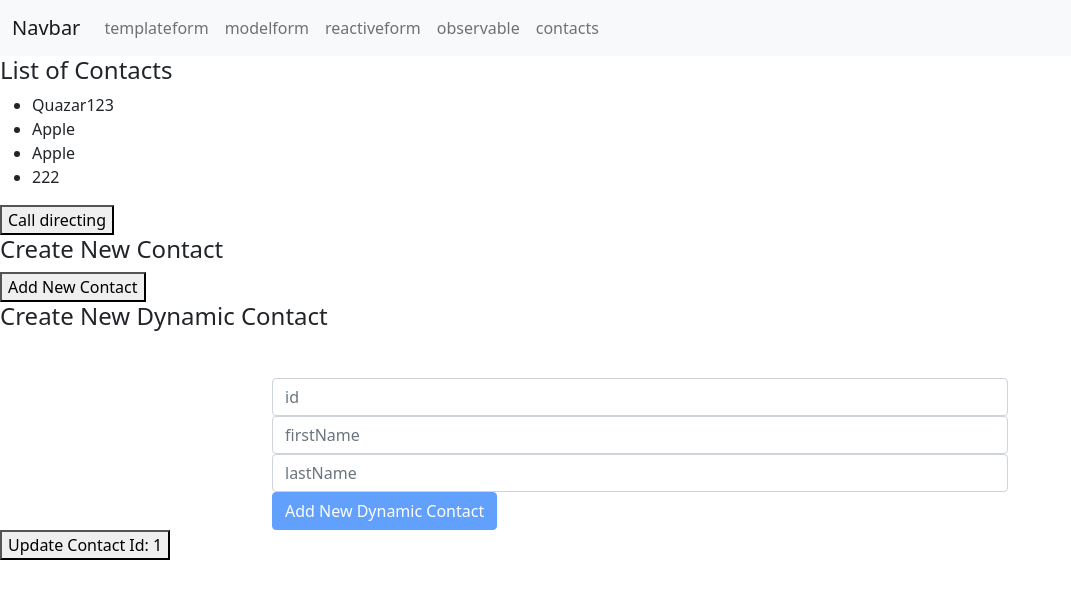
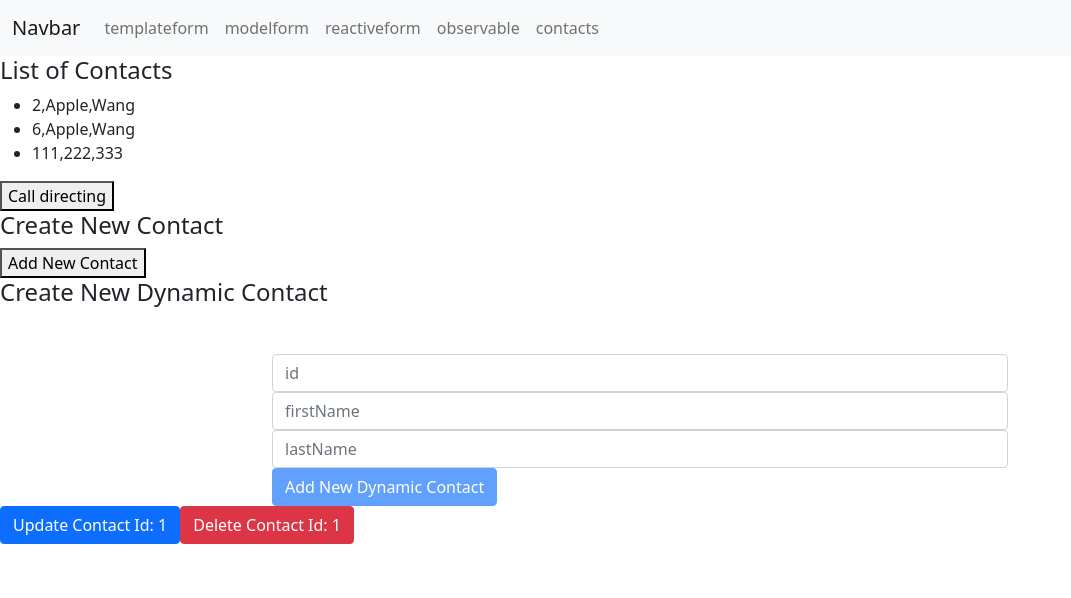
Before and after one commit to RaquelYang/Angular_form, an Angular app: page /contacts in a window 1280 px wide. Shown: the top 598 px of the page, without its empty margins (0-1071 px from the left). Built offline with nearby package versions, Linux system fonts and the light colour scheme; data requests are answered from the project's data file.

Commit message:
[ Update ] HttpClient delete()

```diff
--- a/src/app/contacts.service.ts
+++ b/src/app/contacts.service.ts
@@ -23,6 +23,11 @@ export class ContactsService {
     return this.httpClient.put(endPoint , updatedBody)
   }
 
+  deleteContact(contactId: any) {
+    const deleteEndpoint = 'http://localhost:3000/contacts/' + contactId
+    return this.httpClient.delete(deleteEndpoint);
+  }
+
   callingFromTemplate() {
     console.log('Calling From Template Directly.');
   }
--- a/src/app/contacts/contacts.component.html
+++ b/src/app/contacts/contacts.component.html
@@ -2,7 +2,7 @@
 
 <ul>
   <li *ngFor="let contact of contactList">
-    {{ contact.firstName }}
+    {{ contact.id }},{{ contact.firstName }},{{ contact.lastName }}
   </li>
 </ul>
 
@@ -37,4 +37,6 @@
 </div>
 
 
-<button (click)="updateContact(1)">Update Contact Id: 1</button>
+<button class="btn btn-primary" (click)="updateContact(1)">Update Contact Id: 1</button>
+
+<button class="btn btn-danger" (click)="deleteContact(1)">Delete Contact Id: 1</button>
--- a/src/app/contacts/contacts.component.ts
+++ b/src/app/contacts/contacts.component.ts
@@ -54,4 +54,10 @@ export class ContactsComponent implements OnInit {
     })
   }
 
+  deleteContact(contactId: any) {
+    this.contactsService.deleteContact(contactId).subscribe( data => {
+      console.log(data);
+    })
+  }
+
 }
--- a/src/assets/db.json
+++ b/src/assets/db.json
@@ -1,10 +1,5 @@
 {
   "contacts": [
-    {
-      "id": 1,
-      "firstName": "Quazar123",
-      "lastName": "Yang"
-    },
     {
       "firstName": "Apple",
       "lastName": "Wang",
```
